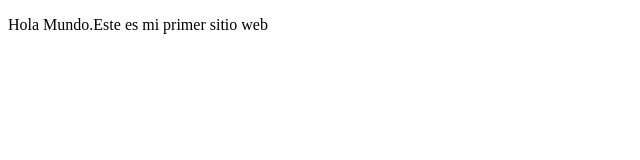
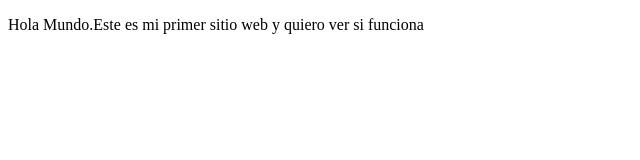
Before and after one commit to JuanBojo/JuanBojo-proyectoDemoCursoPrework, a plain HTML site: page index.html in a window 1280 px wide. Shown: the whole page, without its empty margins (0-640 px from the left). Drawn offline with Linux system fonts and the light colour scheme.

```diff
--- a/index.html
+++ b/index.html
@@ -7,6 +7,6 @@
   <title>Hola Mundo</title>
 </head>
 <body>
-  <p>Hola Mundo.Este es mi primer sitio web</p>
+  <p>Hola Mundo.Este es mi primer sitio web y quiero ver si funciona</p>
 </body>
 </html>
```
